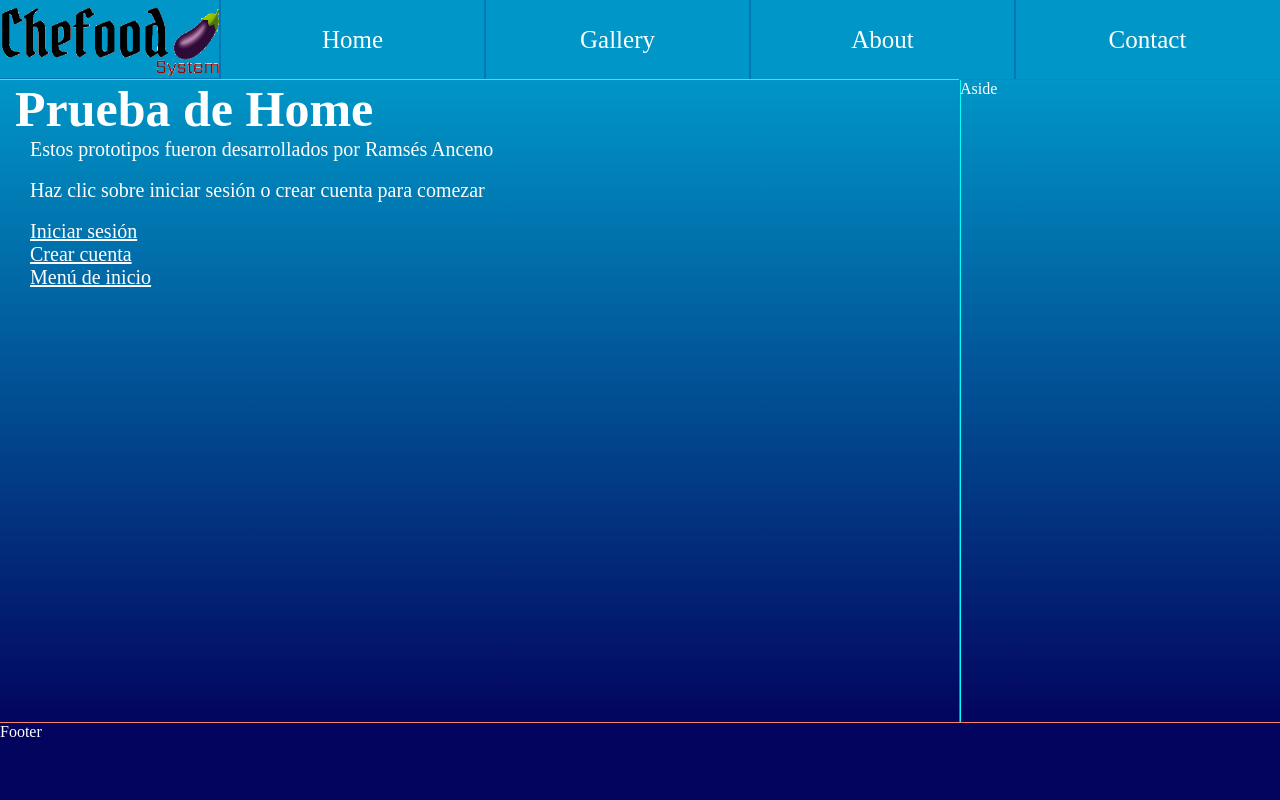
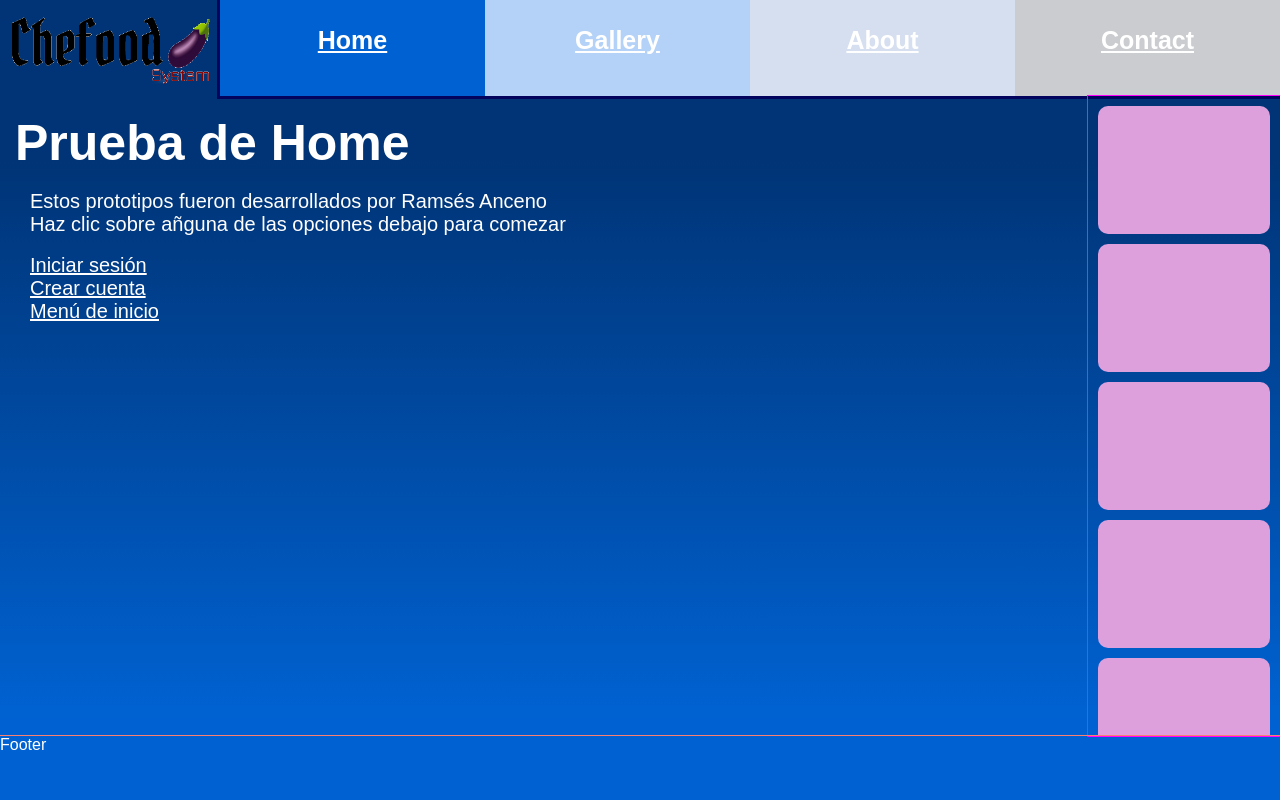
Before and after one commit to RamsceoSkull/CheFood, a plain HTML site: page index.html in a window 1280 px wide. Drawn offline with Linux system fonts and the light colour scheme; a web font is replaced by a local one.

Commit message:
Add files via upload

```diff
--- a/home/stylesH.css
+++ b/home/stylesH.css
@@ -1,11 +1,12 @@
+* {
+  box-sizing: border-box;
+  font-family: 'Muli', sans-serif;
+  margin: 0;
+  padding: 0;
+}
 body {
   background-color: #8F57FD;
-  font-family: 'Muli', sans-serif;
-  margin: 0;
   overflow-x: hidden;
-}
-* {
-  box-sizing: border-box;
 }
 .header {
   align-items: center;
--- a/index.html
+++ b/index.html
@@ -4,6 +4,7 @@
   <meta charset="UTF-8">
   <meta http-equiv="X-UA-Compatible" content="IE=edge">
   <meta name="viewport" content="width=device-width, initial-scale=1.0">
+  <link href="https://fonts.googleapis.com/css?family=Muli&display=swap" rel="stylesheet">
   <link rel="stylesheet" href="./stylesI.css">
   <link rel="icon" href="./assets/icons/home-icon.png">
   <!-- Agregar icono de pagina -->
@@ -11,19 +12,29 @@
 </head>
 <body>
   <header class="header">
+    <img src="./assets/chefood.png" class="header__menu--logo" alt="Logo">
     <ul class="header__menu">
-      <img src="./assets/chefood.png" class="header__menu--logo" alt="Logo">
-      <li class="header__menu--item">Home</li>
-      <li class="header__menu--item">Gallery</li>
-      <li class="header__menu--item">About</li>
-      <li class="header__menu--item">Contact</li>
+      <li class="header__menu--item" id="li1">
+        <a href="/pruebaschefood/">Home</a>
+      </li>
+      <li class="header__menu--item" id="li2">
+        <a href="#">Gallery</a>
+      </li>
+      <li class="header__menu--item" id="li3">
+        <a href="#">About</a>
+      </li>
+      <li class="header__menu--item" id="li4">
+        <!-- <a href="https://mail.google.com/mail/u/0/#inbox?compose=GTvVlcSBncPLmgWJfzcbJjVcxdkVjsBRfcQJdgslbhKFSSdPNFMzLgptGnLKgpllfTMmwnSHqfNGV" target="_blank">Contact</a> -->
+        <a href="mailto:ramses.lanceno@alumnos.udg.mx">Contact</a>
+      </li>
     </ul>
   </header>
   <section class="container">
     <section class="container__content">
-      <h1>Prueba de Home</h1>
-      <p>Estos prototipos fueron desarrollados por Ramsés Anceno</p><br>
-      <p>Haz clic sobre iniciar sesión o crear cuenta para comezar</p><br>
+      <br>
+      <h1>Prueba de Home</h1><br>
+      <p>Estos prototipos fueron desarrollados por Ramsés Anceno</p>
+      <p>Haz clic sobre añguna de las opciones debajo para comezar</p><br>
       <ol>
         <li>
           <a href="./login/iniciar-sesion.html">Iniciar sesión</a>
@@ -37,7 +48,15 @@
       </ol>
     </section>
   <!-- <section class="container__content">Content</section> -->
-    <aside class="container__aside">Aside</aside>
+    <aside class="container__aside">
+      <div></div>
+      <div></div>
+      <div></div>
+      <div></div>
+      <div></div>
+      <div></div>
+      <div></div>
+    </aside>
   </section>
   <footer class="footer">Footer</footer>
 </body>
--- a/login/styles.css
+++ b/login/styles.css
@@ -1,5 +1,15 @@
+/* * {
+  box-sizing: border-box;
+  font-family: 'Muli', sans-serif;
+  margin: 0;
+  padding: 0;
+} */
+
+* {
+  font-family: 'Muli', sans-serif;
+}
+
 body {
-  font-family: 'Mulish', sans-serif;
   margin: 0px;
 }
 
--- a/signup/stylesR.css
+++ b/signup/stylesR.css
@@ -1,5 +1,16 @@
+/* * {
+  box-sizing: border-box;
+  font-family: 'Muli', sans-serif;
+  margin: 0;
+  padding: 0;
+} */
+
+* {
+  font-family: 'Muli', sans-serif;
+
+}
+
 body {
-  font-family: 'Mulish', sans-serif;
   margin: 0px;
 }
 .header {
--- a/stylesI.css
+++ b/stylesI.css
@@ -1,82 +1,131 @@
 * {
+  box-sizing: border-box;
+  color: white;
+  font-family: 'Muli', sans-serif;
   margin: 0;
   padding: 0;
-  box-sizing: border-box;
-  color: white;
+}
+
+html {
+  font-size: 6.25%;
+}
+
+body {
+  background: linear-gradient(0deg, #0062d2 10%, #003476 80%);
+  display: flex;
+  flex-flow: column;
+  font-size: 16rem;
+  height: 100vh;
+}
+
+.header {
+  display: flex;
+  height: 15vh;
+}
+
+.header__menu {
+  display: inline-flex;
+  font-weight: bold;
+  outline: 3rem solid #03045e;
+  text-align: center;
+  width: 100vw;
+}
+
+.header__menu--logo {
+  background-color: #003476;
+  padding: 10rem;
+  width: 220rem;
+}
+
+.header__menu--item {
+  flex: 1;
+  font-size: 25rem;
+  line-height: 60rem;
+  list-style: none;
+  transition: flex .5s;
+}
+
+.header__menu--item:hover {
+  flex: 1.5;
+}
+
+#li1 {
+  background-color: #0062d2;
+}
+#li2 {
+  background-color: #b4d2f7;
+}
+#li3 {
+  background-color: #d5dfef;
+}
+#li4 {
+  background-color: #cbcccf;
+}
+
+.header__menu a {
+  display: inline-block;
+  position: relative;
+  top: 10rem;
+}
+
+.container {
+  display: flex;
+  height: inherit;
+  width: 100vw;
+}
+
+.container__content {
+  flex: 1;
 }
 
 h1 {
-  padding-left: 15px;
-  font-size: 50px;
+  padding-left: 15rem;
+  font-size: 50rem;
 }
 
 p {
-  padding-left: 30px;
-  font-size: 20px;
+  font-size: 20rem;
+  padding-left: 30rem;
 }
 
-li {
-  padding-left: 30px;
-  font-size: 20px;
-}
-
-body {
-  display: flex;
-  height: 100vh;
-  flex-flow: column;
-  font-size: 16px;
-}
-
-.header {
-  background-color: #0096c7;
-  height: 6rem;
-}
-
-.header__menu {
-  display: flex;
-  /* border: 3px solid #023e8a; */
-}
-
-.header__menu--logo {
-  outline: 1px solid #0077b6;
-  height: 78px;
-  width: 220px;
-}
-
-.header__menu--item {
-  outline: 1px solid #0077b6;
-  padding: 0px;
-  list-style: none;
-  flex: 1;
-  line-height: 5rem;
-  text-align: center;
-  transition: flex .5s;
-  font-size: 25px;
-}
-
-.header__menu--item:hover {
-  flex: 2;
-}
-
-.container {
-  background: linear-gradient(#0096c7, #03045e);
-  display: flex;
-  height: inherit;
-}
-
-.container__content {
-  outline: 1px solid cyan;
-  flex: 1;
+ol li {
+  font-size: 20rem;
+  padding-left: 30rem;
 }
 
 .container__aside {
+  flex: 0 0 15%;
   outline: 1px solid magenta;
-  flex: 0 0 25%;
+  overflow-y: scroll;
+}
+
+.container__aside div {
+  background-color: plum;
+  border-radius: 10rem;
+  height: 20%;
+  margin: 10rem;
+}
+
+::-webkit-scrollbar-thumb {
+  background: #495057;
+  border-radius: 4px;
+}
+::-webkit-scrollbar {
+width: 10px;
+height: 6px;
+background:rgba(0, 0, 0, 0.0);
+border-radius: 5px;
+}
+::-webkit-scrollbar:hover {
+background: #6c757d;
+box-shadow: 0 0 2px 1px rgba(0, 0, 0, 1);
+}
+::-webkit-scrollbar:hover:active {
+background: #999;
 }
 
 .footer {
-  background-color: #03045e;
   outline: 1px solid salmon;
-  height: 6rem;
+  height: 10vh;
   margin-top: auto;
 }
```
Also changed, not shown: home/home.html (+4 -4 lines), login/iniciar-sesion.html (+10 -16 lines), signup/registrate.html (+5 -11 lines).
